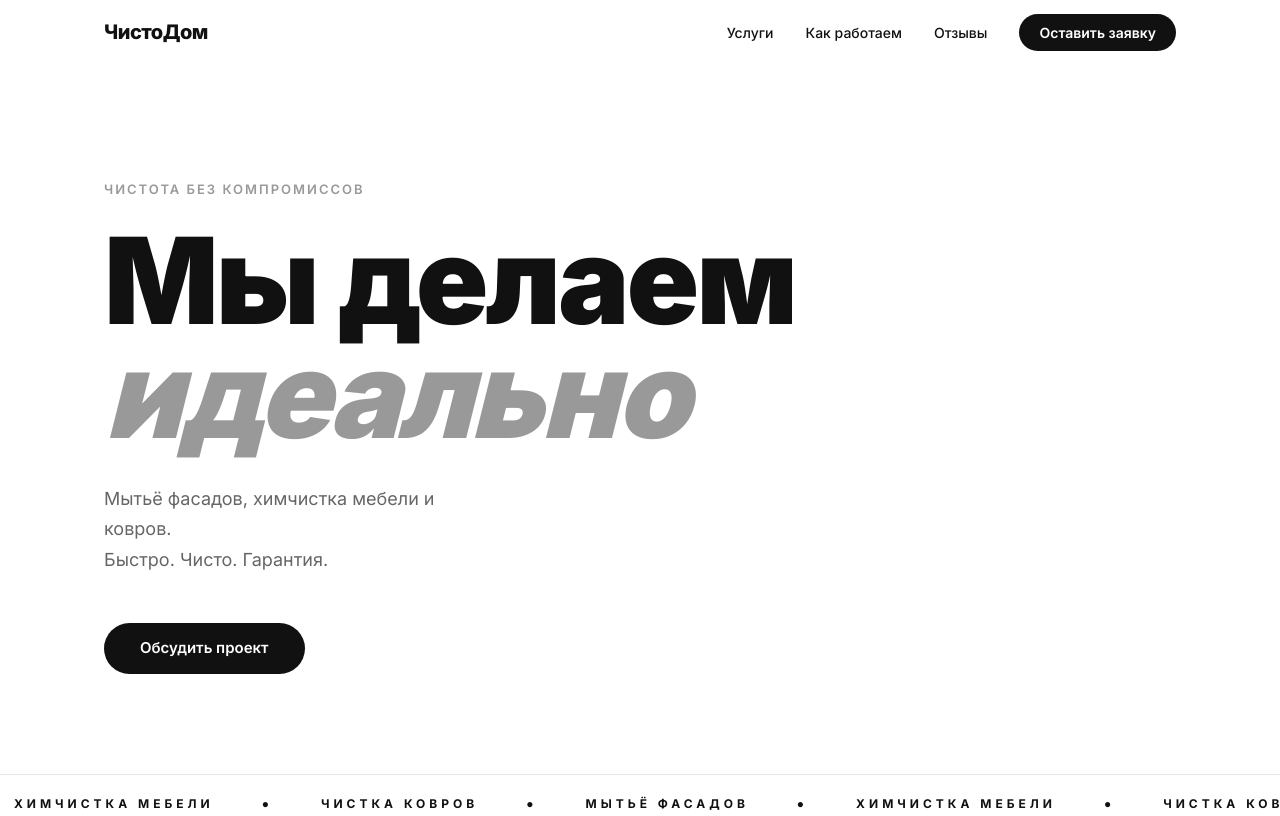
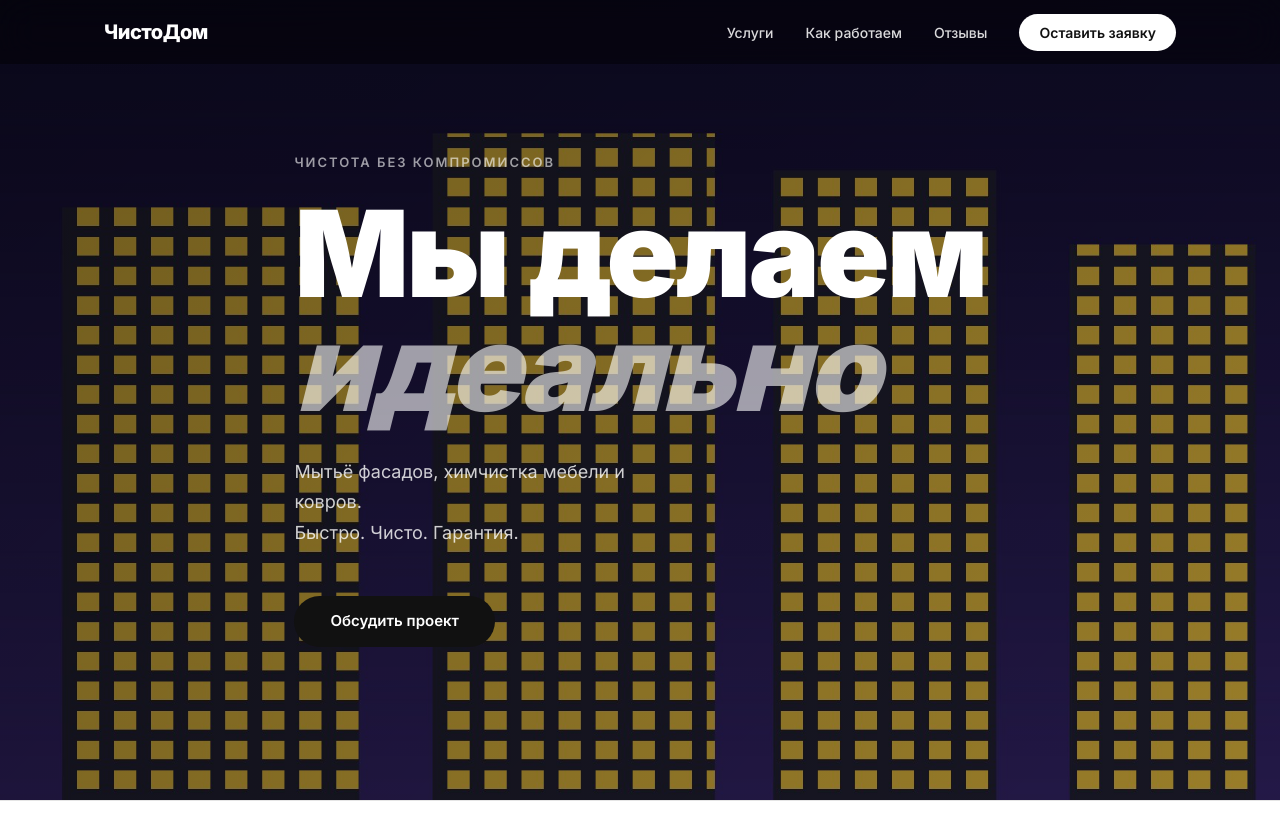
Before and after one commit to lillilpip2-coder/chistodom-site, a website: page public/index.html in a window 1280 px wide. Shown: the top 816 px of the page. Drawn offline with Linux system fonts and the light colour scheme.

Commit message:
Add hero background image with dark overlay

```diff
--- a/package.json
+++ b/package.json
@@ -14,6 +14,7 @@
   "dependencies": {
     "express": "^5.2.1",
     "express-rate-limit": "^8.5.2",
-    "helmet": "^8.2.0"
+    "helmet": "^8.2.0",
+    "sharp": "^0.34.5"
   }
 }
--- a/public/css/style.css
+++ b/public/css/style.css
@@ -4,25 +4,27 @@ body{font-family:'Inter',sans-serif;color:#111;background:#fff;line-height:1.5;-
 .container{max-width:1120px;margin:0 auto;padding:0 24px}
 
 /* HEADER */
-.header{position:fixed;top:0;left:0;right:0;z-index:100;background:rgba(255,255,255,.95);backdrop-filter:blur(20px)}
+.header{position:fixed;top:0;left:0;right:0;z-index:100;background:rgba(0,0,0,.4);backdrop-filter:blur(20px)}
 .header__inner{display:flex;align-items:center;justify-content:space-between;height:64px}
-.logo{font-size:20px;font-weight:800;text-decoration:none;color:#111;letter-spacing:-.5px}
+.logo{font-size:20px;font-weight:800;text-decoration:none;color:#fff;letter-spacing:-.5px}
 .nav{display:flex;align-items:center;gap:32px}
-.nav__link{text-decoration:none;color:#111;font-size:14px;font-weight:500}
-.nav__link--cta{background:#111;color:#fff;padding:8px 20px;border-radius:100px;font-weight:600}
+.nav__link{text-decoration:none;color:rgba(255,255,255,.85);font-size:14px;font-weight:500}
+.nav__link--cta{background:#fff;color:#111;padding:8px 20px;border-radius:100px;font-weight:600}
 .burger{display:none;background:none;border:none;cursor:pointer;width:32px;height:20px;position:relative}
-.burger span{position:absolute;left:0;width:100%;height:2px;background:#111;transition:all .3s}
+.burger span{position:absolute;left:0;width:100%;height:2px;background:#fff;transition:all .3s}
 .burger span:first-child{top:0}
 .burger span:last-child{bottom:0}
 .burger.active span:first-child{top:50%;transform:rotate(45deg)}
 .burger.active span:last-child{bottom:50%;transform:rotate(-45deg)}
 
 /* HERO */
-.hero{padding:180px 0 100px}
-.hero__label{font-size:13px;font-weight:600;text-transform:uppercase;letter-spacing:2px;color:#999;margin-bottom:24px}
-.hero__title{font-size:clamp(56px,10vw,120px);font-weight:900;letter-spacing:-3px;line-height:.95;margin-bottom:32px}
-.hero__title em{font-style:italic;color:#999}
-.hero__text{font-size:18px;color:#666;margin-bottom:48px;max-width:400px;line-height:1.7}
+.hero{position:relative;min-height:100vh;display:flex;align-items:center;background-size:cover;background-position:center}
+.hero__overlay{position:absolute;inset:0;background:linear-gradient(135deg,rgba(0,0,0,.5) 0%,rgba(0,0,0,.3) 100%)}
+.hero__content{position:relative;z-index:1}
+.hero__label{font-size:13px;font-weight:600;text-transform:uppercase;letter-spacing:2px;color:rgba(255,255,255,.6);margin-bottom:24px}
+.hero__title{font-size:clamp(56px,10vw,120px);font-weight:900;letter-spacing:-3px;line-height:.95;margin-bottom:32px;color:#fff}
+.hero__title em{font-style:italic;color:rgba(255,255,255,.6)}
+.hero__text{font-size:18px;color:rgba(255,255,255,.8);margin-bottom:48px;max-width:400px;line-height:1.7}
 
 /* MARQUEE */
 .marquee{padding:20px 0;border-top:1px solid #e5e5e5;border-bottom:1px solid #e5e5e5;overflow:hidden}
@@ -93,8 +95,11 @@ body{font-family:'Inter',sans-serif;color:#111;background:#fff;line-height:1.5;-
 
 /* RESPONSIVE */
 @media(max-width:900px){
-  .nav{display:none;position:absolute;top:64px;left:0;right:0;background:#fff;flex-direction:column;padding:24px;gap:16px;border-bottom:1px solid #e5e5e5}
+  .header{background:rgba(0,0,0,.6)}
+  .nav{display:none;position:absolute;top:64px;left:0;right:0;background:#111;flex-direction:column;padding:24px;gap:16px;border-bottom:1px solid #333}
   .nav.open{display:flex}
+  .nav__link{color:rgba(255,255,255,.8)}
+  .nav__link--cta{color:#111}
   .burger{display:block}
   .hero__title{letter-spacing:-2px}
   .services__grid{grid-template-columns:1fr}
@@ -106,7 +111,7 @@ body{font-family:'Inter',sans-serif;color:#111;background:#fff;line-height:1.5;-
   .form__row{grid-template-columns:1fr}
 }
 @media(max-width:480px){
-  .hero{padding:140px 0 80px}
+  .hero{min-height:auto;padding:140px 0 80px}
   .hero__title{font-size:48px;letter-spacing:-1.5px}
   .number__value{font-size:36px}
   .process__grid{grid-template-columns:1fr}
@@ -117,7 +122,7 @@ body{font-family:'Inter',sans-serif;color:#111;background:#fff;line-height:1.5;-
 :focus-visible{outline:2px solid #111;outline-offset:2px}
 .btn:focus-visible{outline:2px solid #111;outline-offset:3px}
 .form__input:focus-visible{outline:none;border-color:#111}
-.nav__link:focus-visible{outline:2px solid #111;outline-offset:4px;border-radius:4px}
+.nav__link:focus-visible{outline:2px solid #fff;outline-offset:4px;border-radius:4px}
 
 /* SCROLL MARGIN */
 [id]{scroll-margin-top:80px}
--- a/public/index.html
+++ b/public/index.html
@@ -28,8 +28,9 @@
 
 <main>
 
-<section class="hero">
-  <div class="container">
+<section class="hero" style="background-image:url('/images/hero.jpg')">
+  <div class="hero__overlay"></div>
+  <div class="container hero__content">
     <p class="hero__label">Чистота без компромиссов</p>
     <h1 class="hero__title">Мы делаем<br><em>идеально</em></h1>
     <p class="hero__text">Мытьё фасадов, химчистка мебели и ковров.<br>Быстро. Чисто. Гарантия.</p>
```
Also changed, not shown: public/images/hero.jpg (added), 1 other file.
